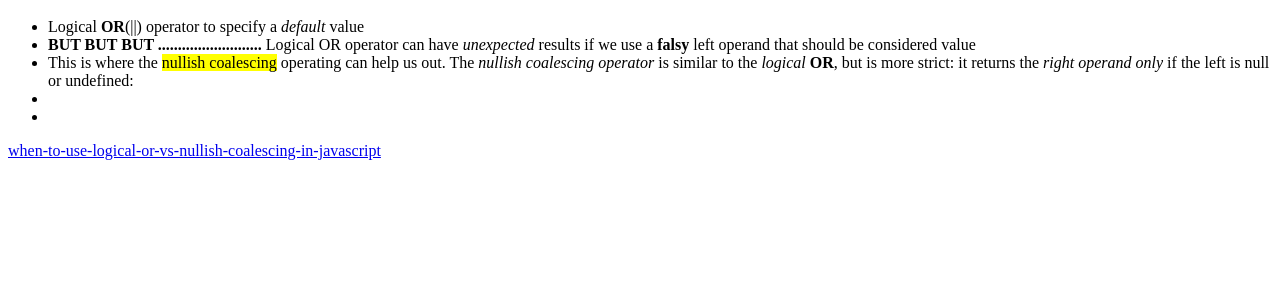
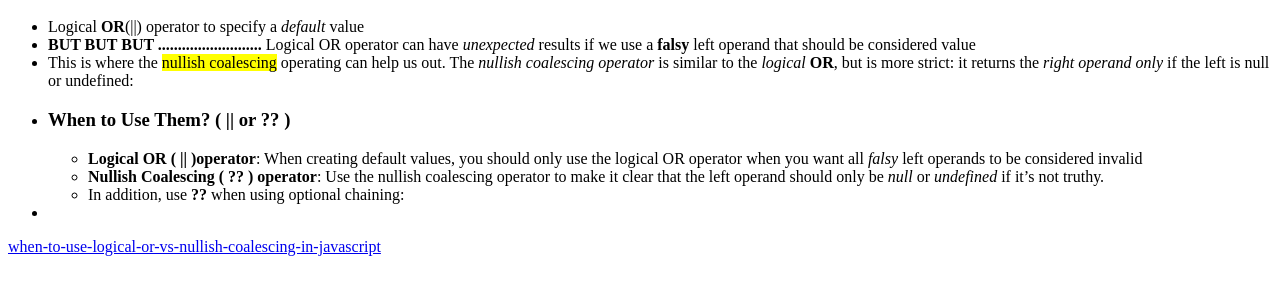
Before and after one commit to yugmani/zach-nullish-logical, a website: page index.html in a window 1280 px wide. Shown: the part 48-342 px from the top of the page. Drawn offline with Linux system fonts and the light colour scheme.

Commit message:
Application of || or ??

```diff
--- a/index.html
+++ b/index.html
@@ -16,7 +16,24 @@
       <em>logical</em> <strong>OR</strong>, but is more strict: it returns the
       <em>right operand only</em> if the left is null or undefined:
     </li>
-    <li></li>
+    <li>
+      <h3>When to Use Them? ( || or ?? )</h3>
+      <ul>
+        <li>
+          <strong>Logical OR ( || )operator</strong>: When creating default
+          values, you should only use the logical OR operator when you want all
+          <em>falsy</em> left operands to be considered invalid
+        </li>
+        <li>
+          <strong>Nullish Coalescing ( ?? ) operator</strong>: Use the nullish
+          coalescing operator to make it clear that the left operand should only
+          be <em>null</em> or <em>undefined</em> if it’s not truthy.
+        </li>
+        <li>
+          In addition, use <strong>??</strong> when using optional chaining:
+        </li>
+      </ul>
+    </li>
     <li></li>
   </ul>
   <a
```
Also changed, not shown: index.js (+17 -0 lines).
